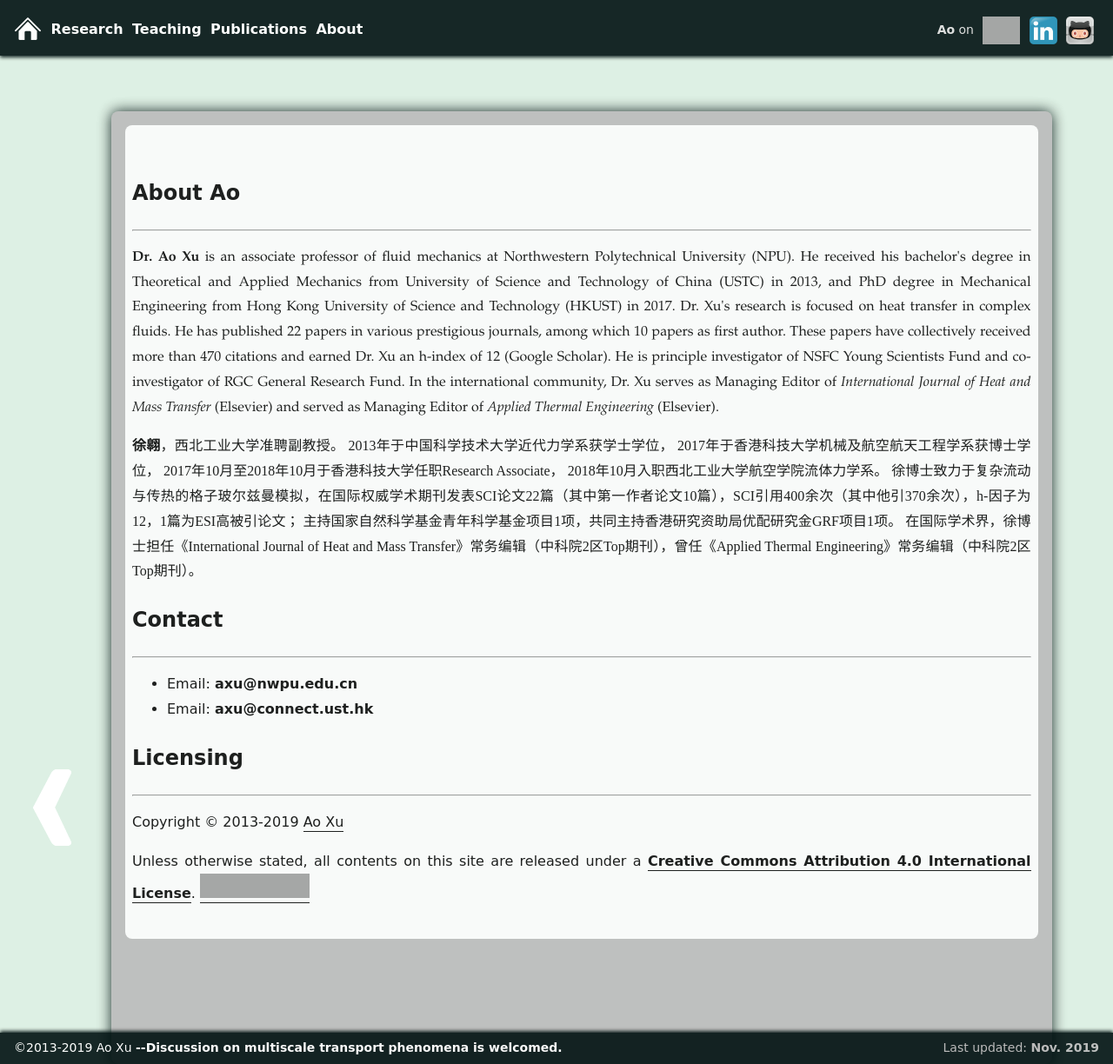
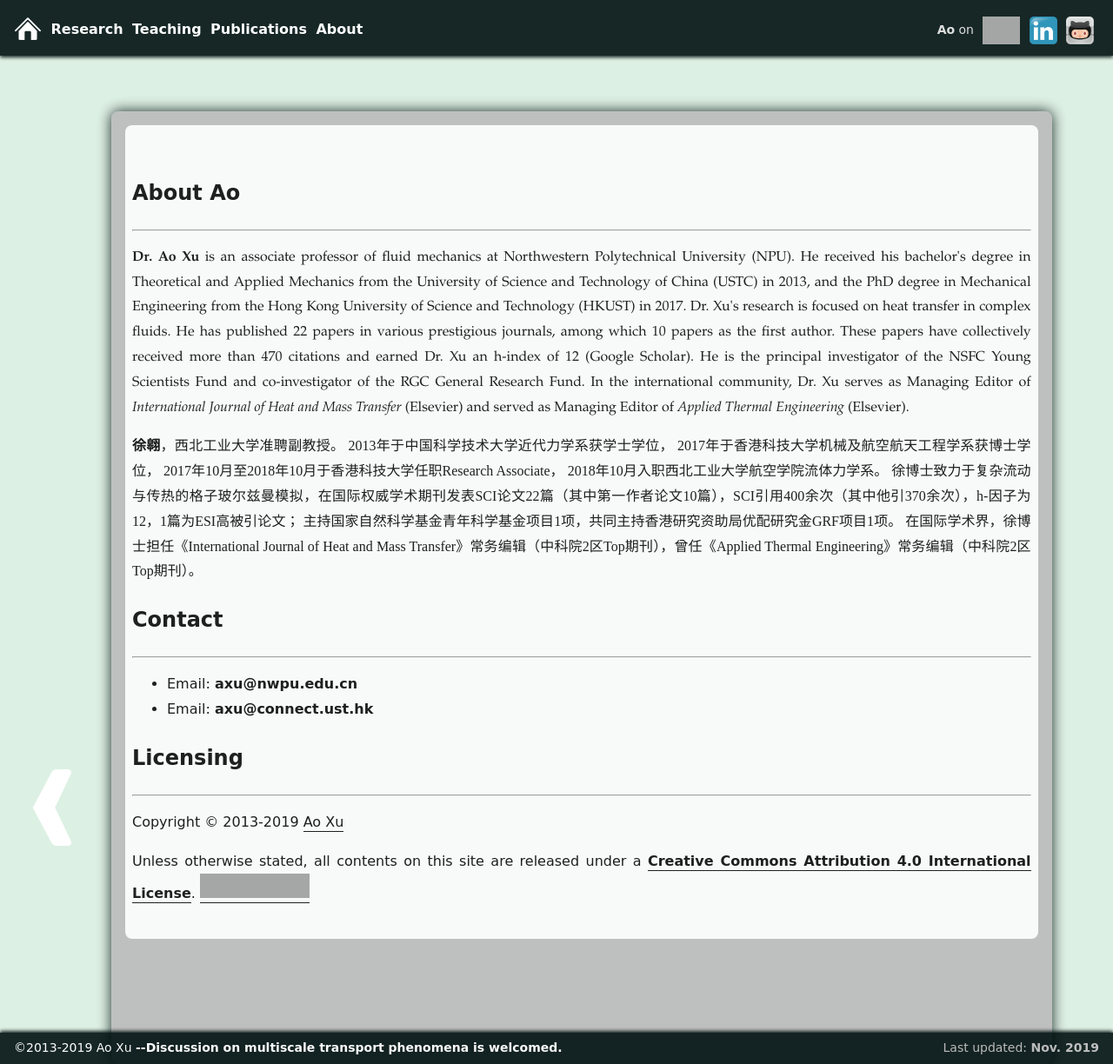
Before and after one commit to xuaoxiqi/xuaoxiqi.github.io, a Jekyll site: the page built from about.html, in a window 1280 px wide and 1224 px high. Shown: the whole window at 87% size. Built offline with Jekyll 4.4.1, drawn with Linux system fonts in a browser that asks for light colours; some web fonts are replaced; grey boxes are pictures that could not be loaded.

Commit message:
minor edit

```diff
--- a/about.html
+++ b/about.html
@@ -16,12 +16,12 @@ title: About
 	<hr/>
 
 <p style="text-align:justify;font-family:Palatino Linotype" ><strong>Dr. Ao Xu</strong> is an associate professor of fluid mechanics at Northwestern Polytechnical University (NPU).
-He received his bachelor's degree in Theoretical and Applied Mechanics from University of Science and Technology of China (USTC) in 2013,
-and PhD degree in Mechanical Engineering from Hong Kong University of Science and Technology (HKUST) in 2017.
+He received his bachelor's degree in Theoretical and Applied Mechanics from the University of Science and Technology of China (USTC) in 2013,
+and the PhD degree in Mechanical Engineering from the Hong Kong University of Science and Technology (HKUST) in 2017.
 Dr. Xu's research is focused on heat transfer in complex fluids.
-He has published 22 papers in various prestigious journals, among which 10 papers as first author.
+He has published 22 papers in various prestigious journals, among which 10 papers as the first author.
 These papers have collectively received more than 470 citations and earned Dr. Xu an h-index of 12 (Google Scholar).
-He is principle investigator of NSFC Young Scientists Fund and co-investigator of RGC General Research Fund.
+He is the principal investigator of the NSFC Young Scientists Fund and co-investigator of the RGC General Research Fund.
 In the international community, Dr. Xu serves as Managing Editor of <i>International Journal of Heat and Mass Transfer</i> (Elsevier) and served as Managing Editor of <i>Applied Thermal Engineering</i> (Elsevier).
 </p>
 
```
